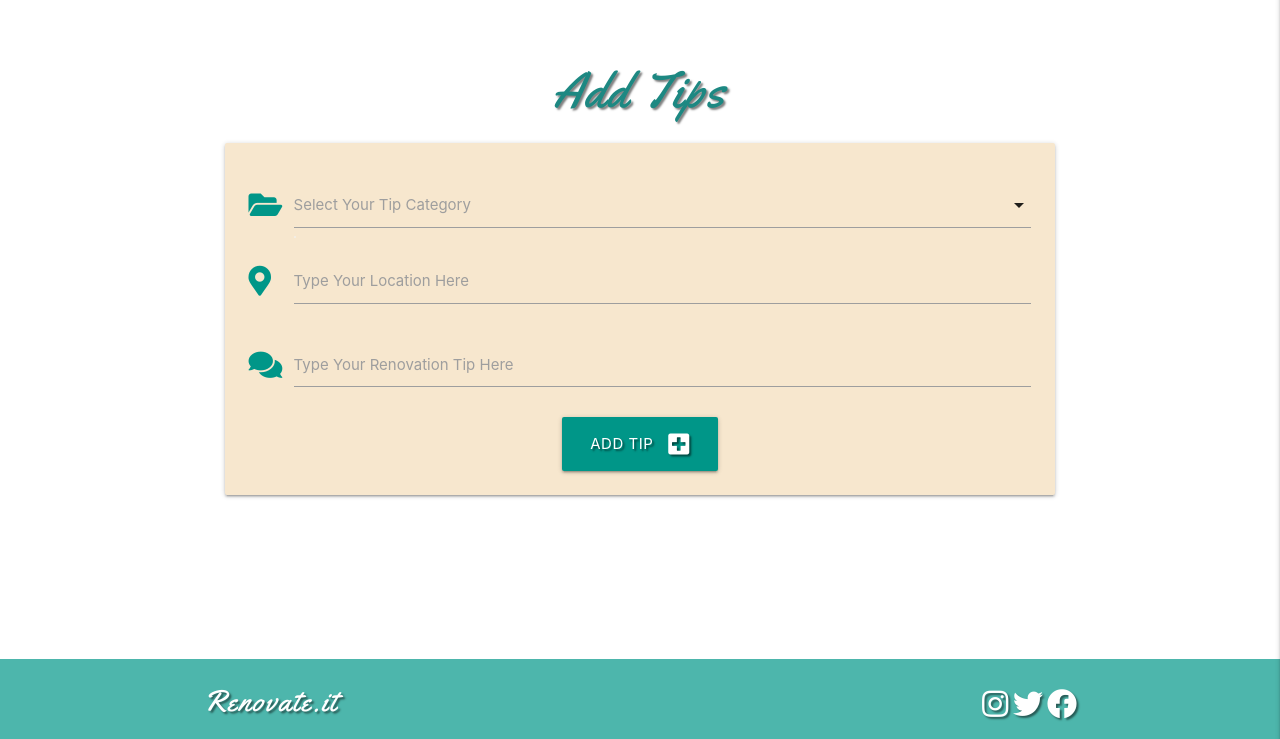
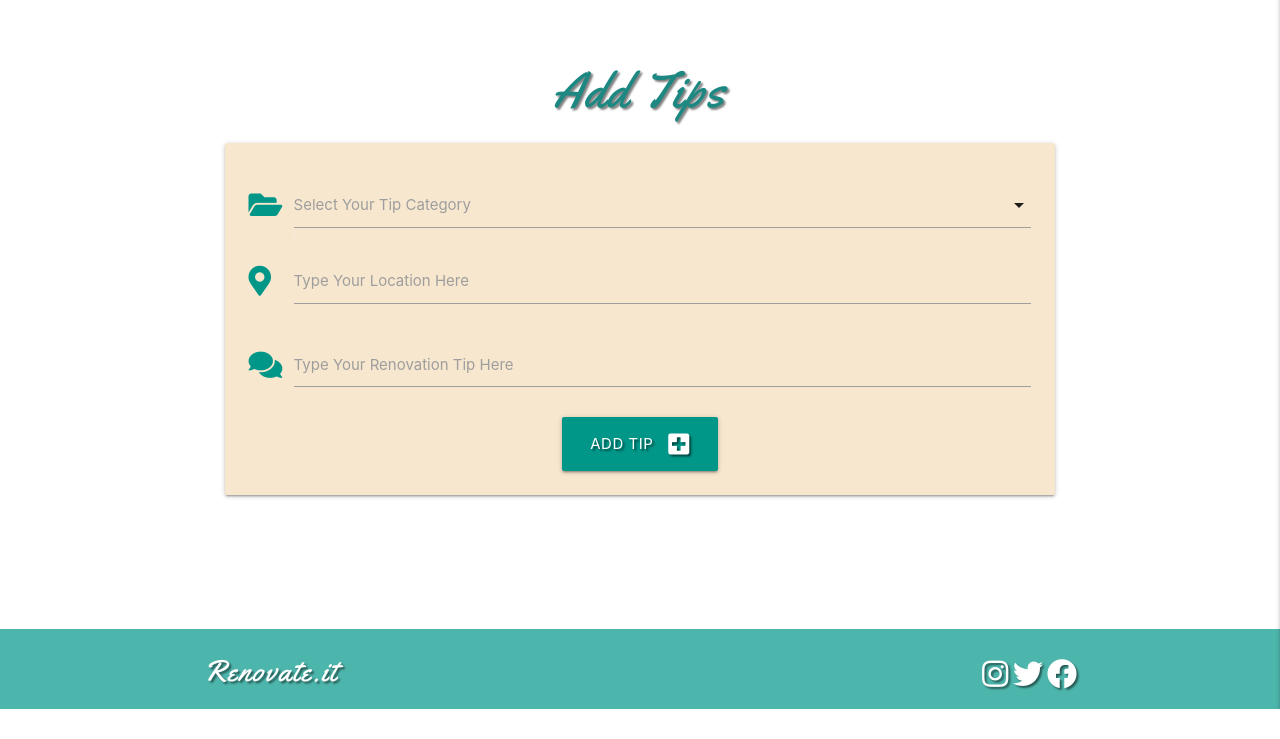
Before and after one commit to Code-Institute-Submissions/Gmanprodev-Renovate-it, a Flask app: page /add_tips in a window 1280 px wide. Shown: the part 94-833 px from the top of the page. After the commit the page ends 803 px from the top, so only its background shows below. Run offline with Flask 2, Linux system fonts and the light colour scheme; data that the repository does not hold is empty; some libraries are stand-ins or nearby versions.

Commit message:
Change the height calculation so that the footer is in view on shorter height pages

```diff
--- a/static/css/style.css
+++ b/static/css/style.css
@@ -153,7 +153,7 @@ nav .brand-logo {
 }
 
 .height {
-    min-height: calc(100vh - 140px);
+    min-height: calc(100vh - 170px);
 }
 
 .text-clamp {
```
